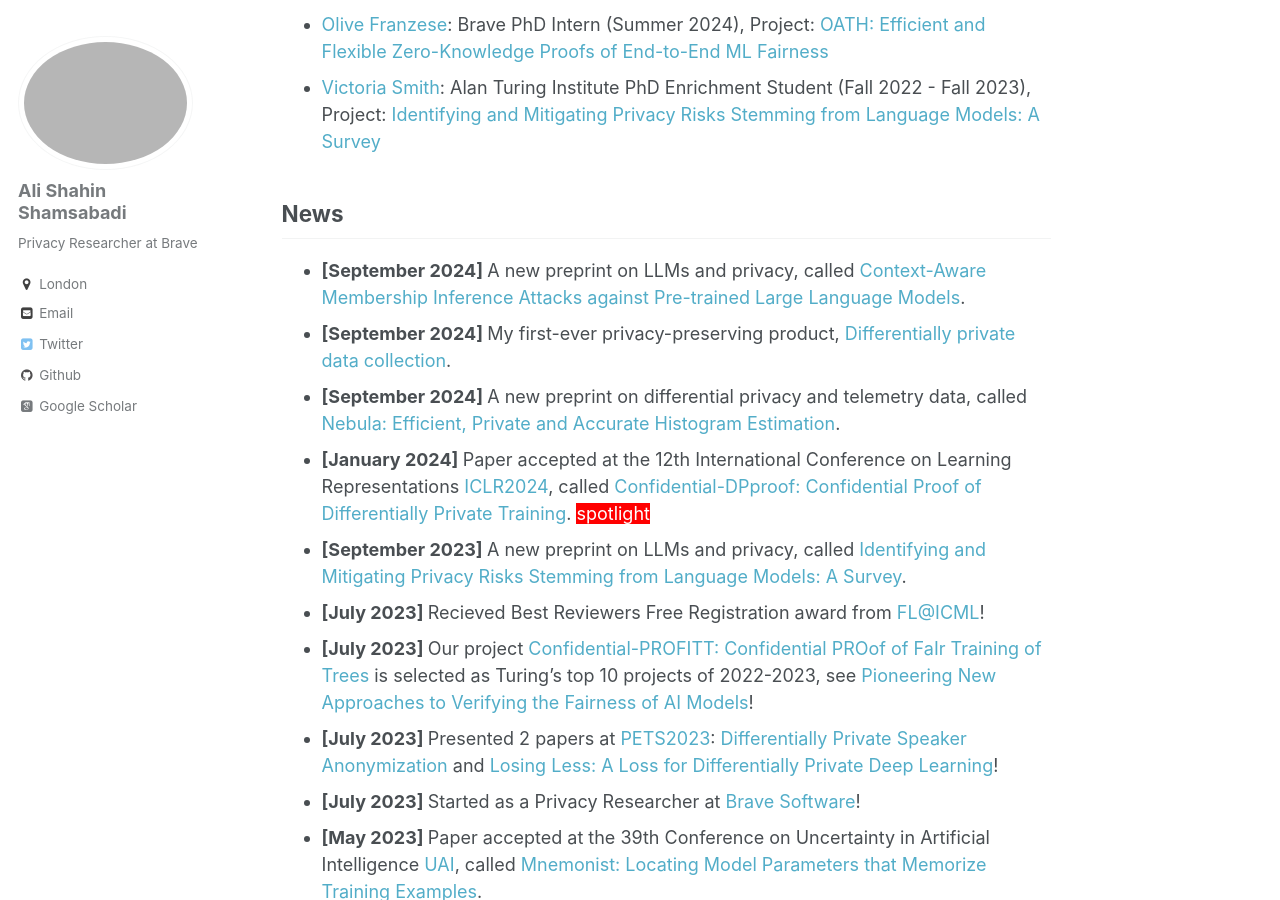
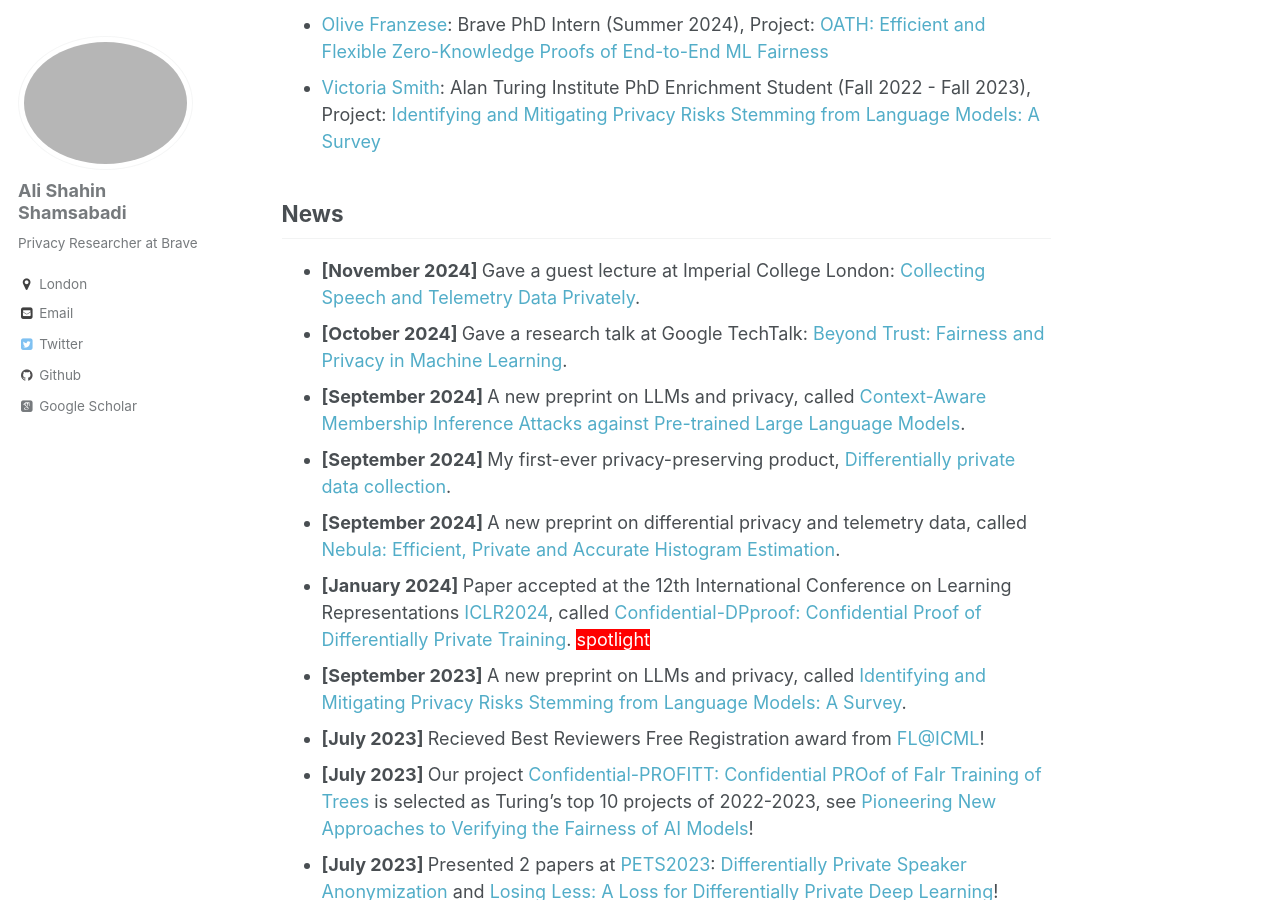
Before and after one commit to AliShahin/AliShahin.github.io, a Jekyll site: the page built from _pages/about.md, in a window 1280 px wide and 900 px high, scrolled down 1618 px. Built offline with Jekyll 4.4.1, drawn with Linux system fonts in a browser that asks for light colours; some web fonts are replaced.

Commit message:
Update about.md

```diff
--- a/_pages/about.md
+++ b/_pages/about.md
@@ -43,6 +43,9 @@ against Pre-trained Large Language Models](https://arxiv.org/pdf/2409.13745)
 
 
 ## News
+- <b> [November 2024] </b> Gave a guest lecture at Imperial College London: [Collecting Speech and Telemetry Data Privately](https://drive.google.com/file/d/1mgXaNLjRpWKS7KQioawO4xiBG_iqYgmE/view?usp=sharing).
+- <b> [October 2024] </b> Gave a research talk at Google TechTalk: [Beyond Trust:
+Fairness and Privacy in Machine Learning](https://drive.google.com/file/d/1i8MSiDQ6Uvyvx0H56fqaNf0kNefERfSr/view?usp=sharing).
 - <b> [September 2024] </b> A new preprint on LLMs and privacy, called [Context-Aware Membership Inference Attacks
 against Pre-trained Large Language Models](https://arxiv.org/pdf/2409.13745).
 - <b> [September 2024] </b> My first-ever privacy-preserving product, [Differentially private data collection](https://brave.com/blog/nebula/).
```
